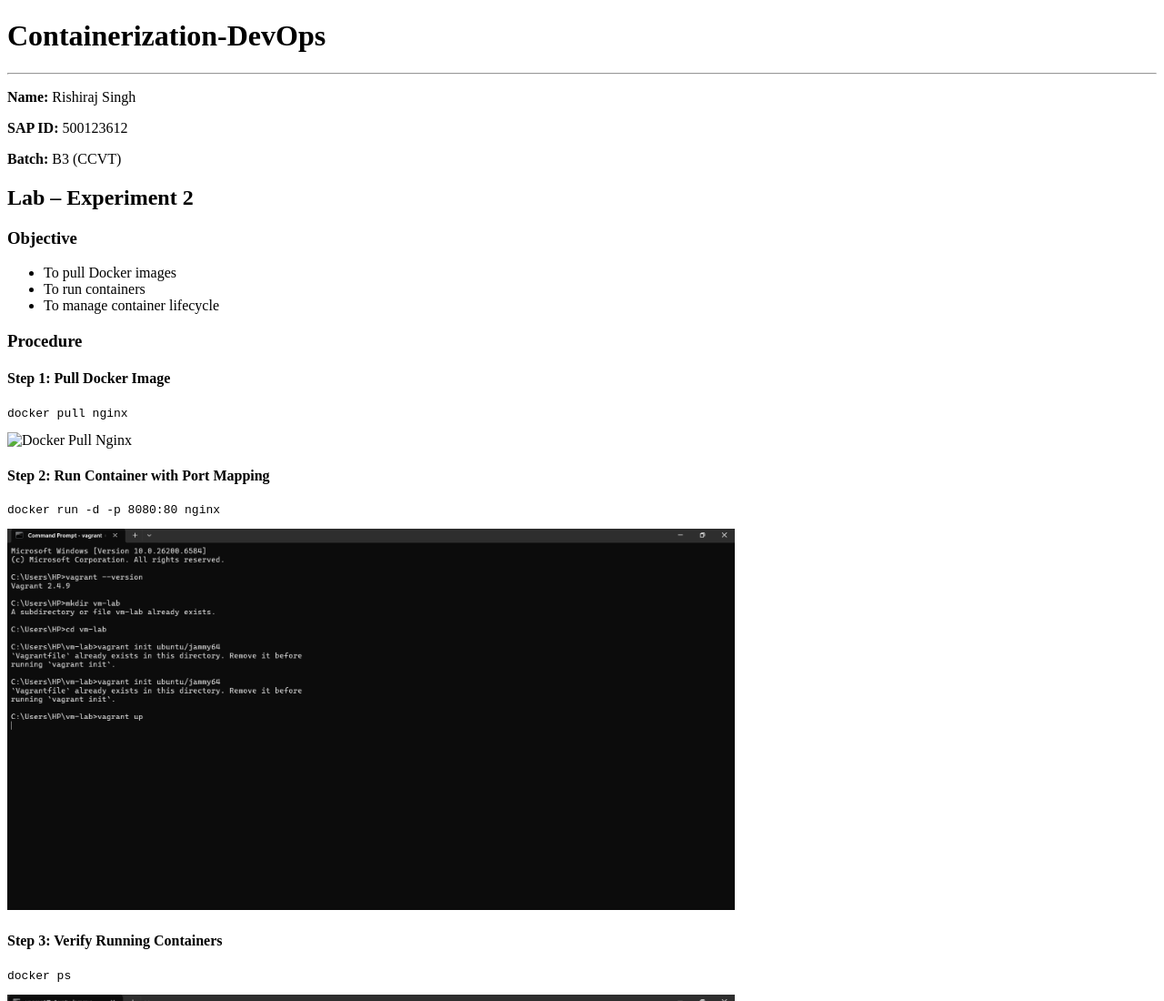
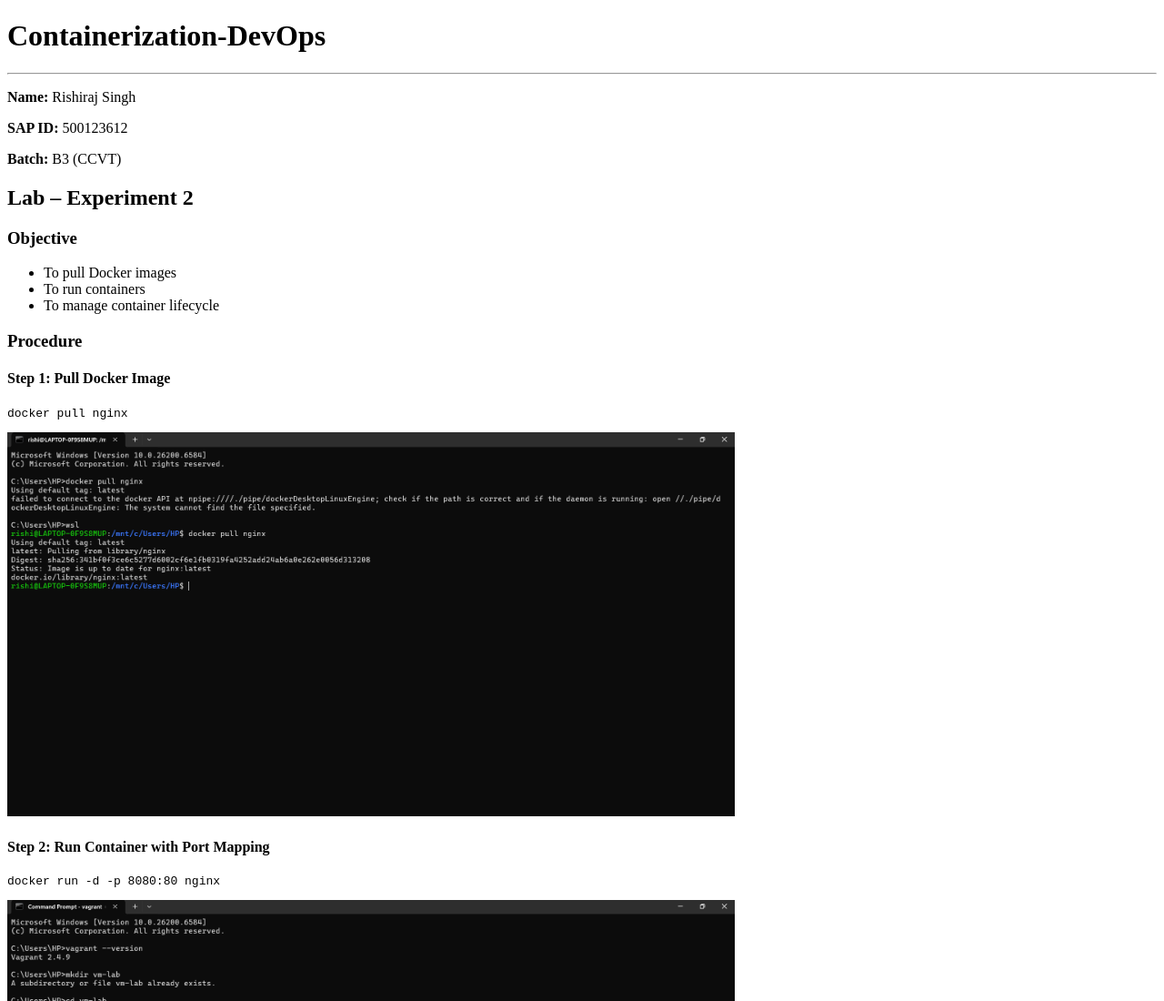
Before and after one commit to rishiraj570/containerization-devops-, a plain HTML site: page devops-lab/EXP2/experiment2.html in a window 1280 px wide. Shown: the top 1100 px of the page at 91% size. Drawn offline with Linux system fonts and the light colour scheme; files whose address does not match are found by name.

Commit message:
Update experiment2.html

```diff
--- a/devops-lab/EXP2/experiment2.html
+++ b/devops-lab/EXP2/experiment2.html
@@ -27,7 +27,7 @@
 <pre>
 docker pull nginx
 </pre>
-<img src="images/s1.png" width="800" alt="Docker Pull Nginx">
+<img src="images/a1.png" width="800" alt="Docker Pull Nginx">
 
 <h4>Step 2: Run Container with Port Mapping</h4>
 <pre>
```
